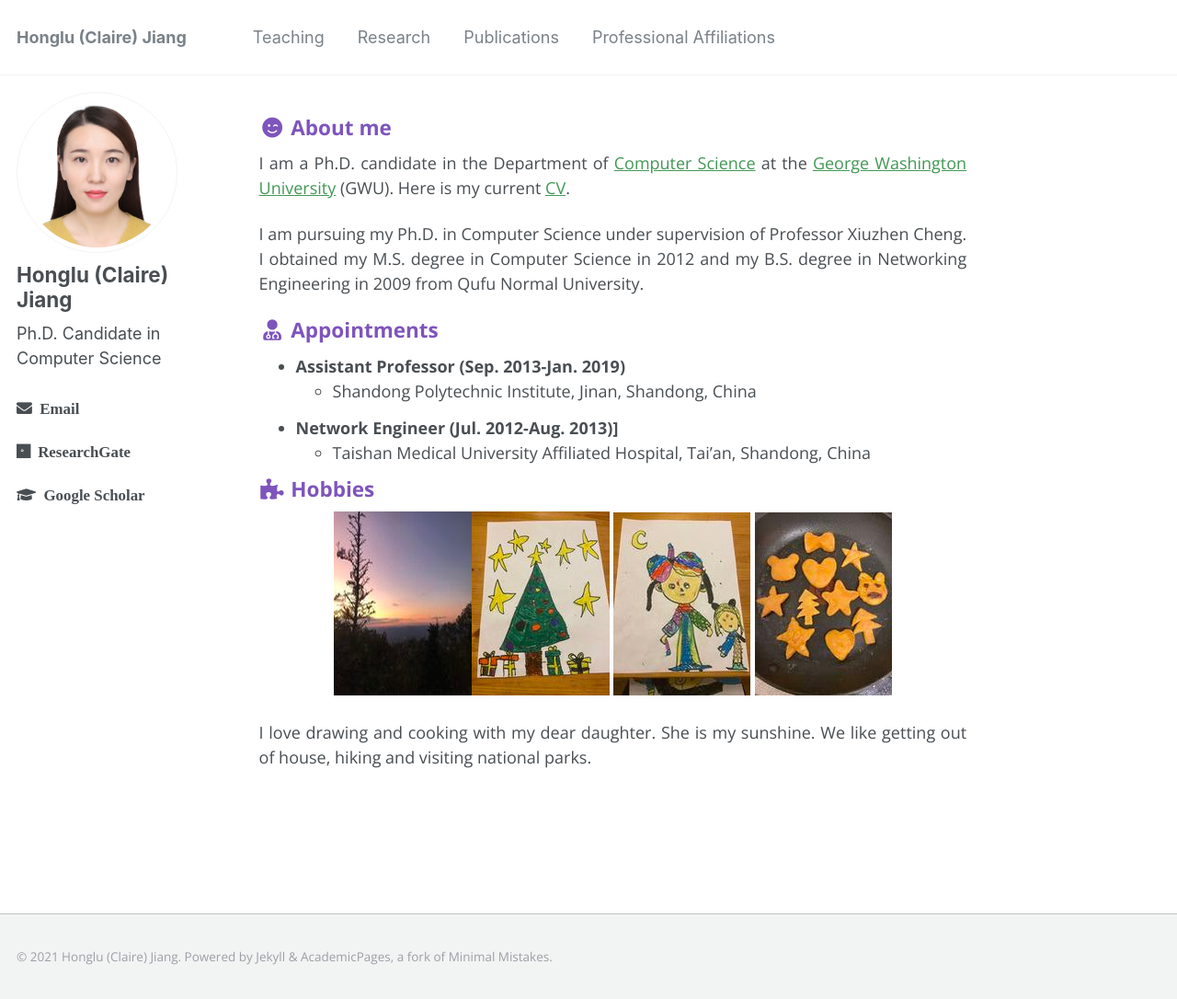
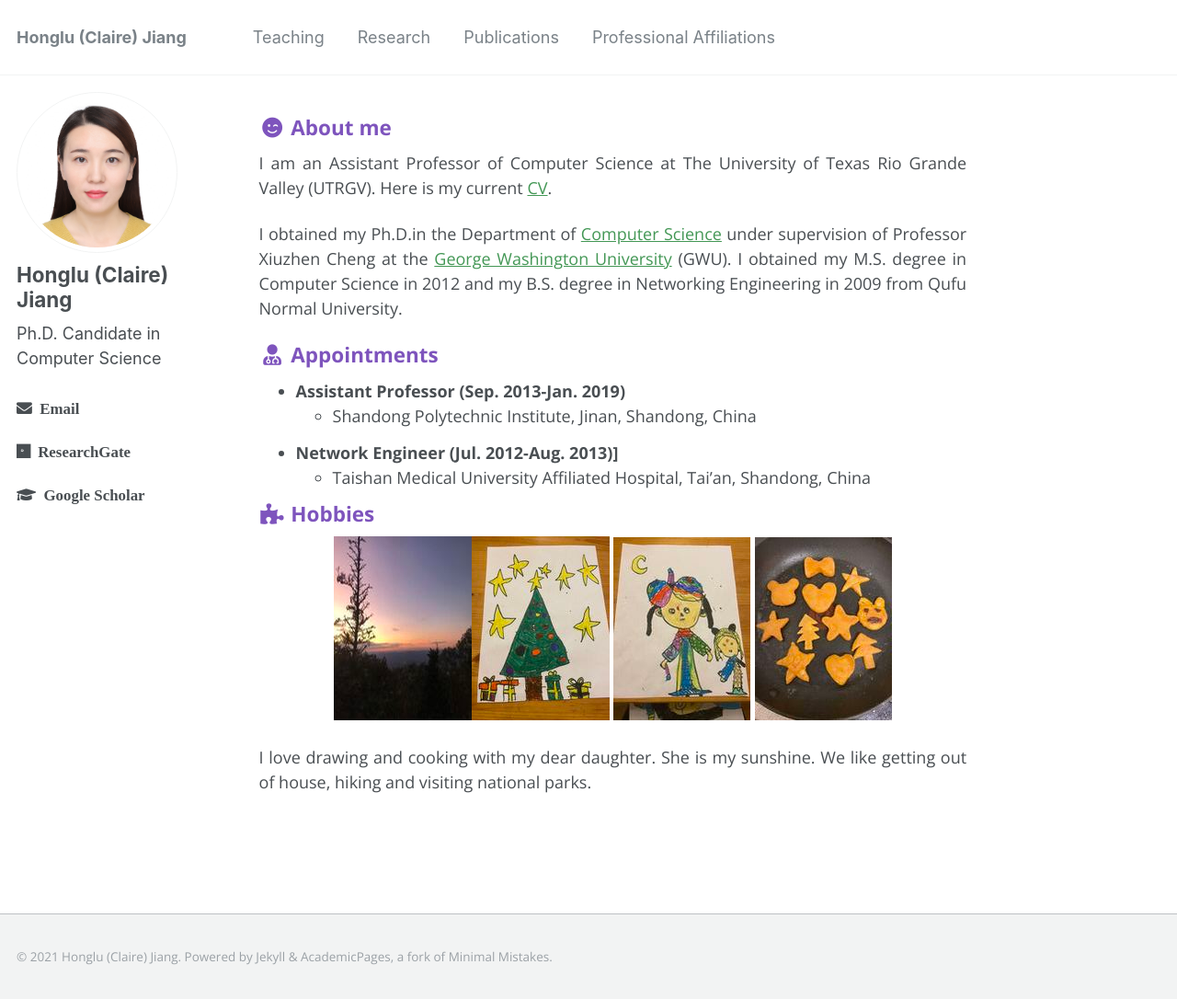
Before and after one commit to hljiang0720/hljiang.github.io, a Jekyll site: the page built from _pages/about.md, in a window 1280 px wide and 1086 px high. Shown: the whole window at 92% size. Built offline with Jekyll 4.4.1, drawn with Linux system fonts in a browser that asks for light colours.

Commit message:
Update about.md

```diff
--- a/_pages/about.md
+++ b/_pages/about.md
@@ -9,9 +9,11 @@ redirect_from:
 ---
 
 ### <i class="fa fa-fw fa-smile-wink" aria-hidden="true"></i> About me
-I am a Ph.D. candidate in the Department of [Computer Science](https://www.cs.seas.gwu.edu/) at the [George Washington University](https://www.gwu.edu/) (GWU). Here is my current [CV](/files/Honglu Jiang.pdf).
 
-I am pursuing my Ph.D. in Computer Science under supervision of Professor Xiuzhen Cheng. I obtained my M.S. degree in Computer Science in 2012 and my B.S. degree in Networking Engineering in 2009 from Qufu Normal University.
+I am an Assistant Professor of Computer Science at The University of Texas Rio Grande Valley (UTRGV). Here is my current [CV](/files/Honglu Jiang.pdf).
+
+I obtained my Ph.D.in the Department of [Computer Science](https://www.cs.seas.gwu.edu/) under supervision of Professor Xiuzhen Cheng at the [George Washington University](https://www.gwu.edu/) (GWU). I obtained my M.S. degree in Computer Science in 2012 and my B.S. degree in Networking Engineering in 2009 from Qufu Normal University.
+
 
 ### <i class="fa fa-fw fa-user-md" aria-hidden="true"></i> Appointments
 
```
